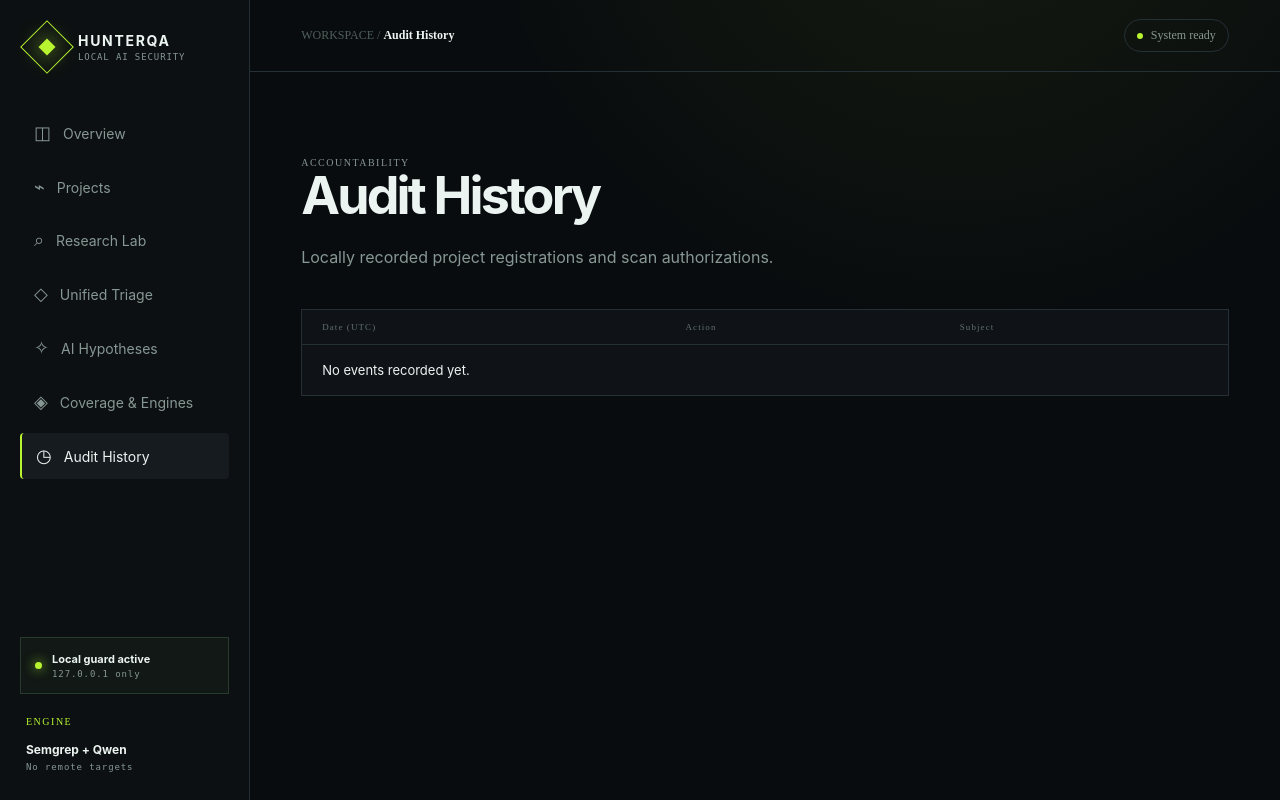
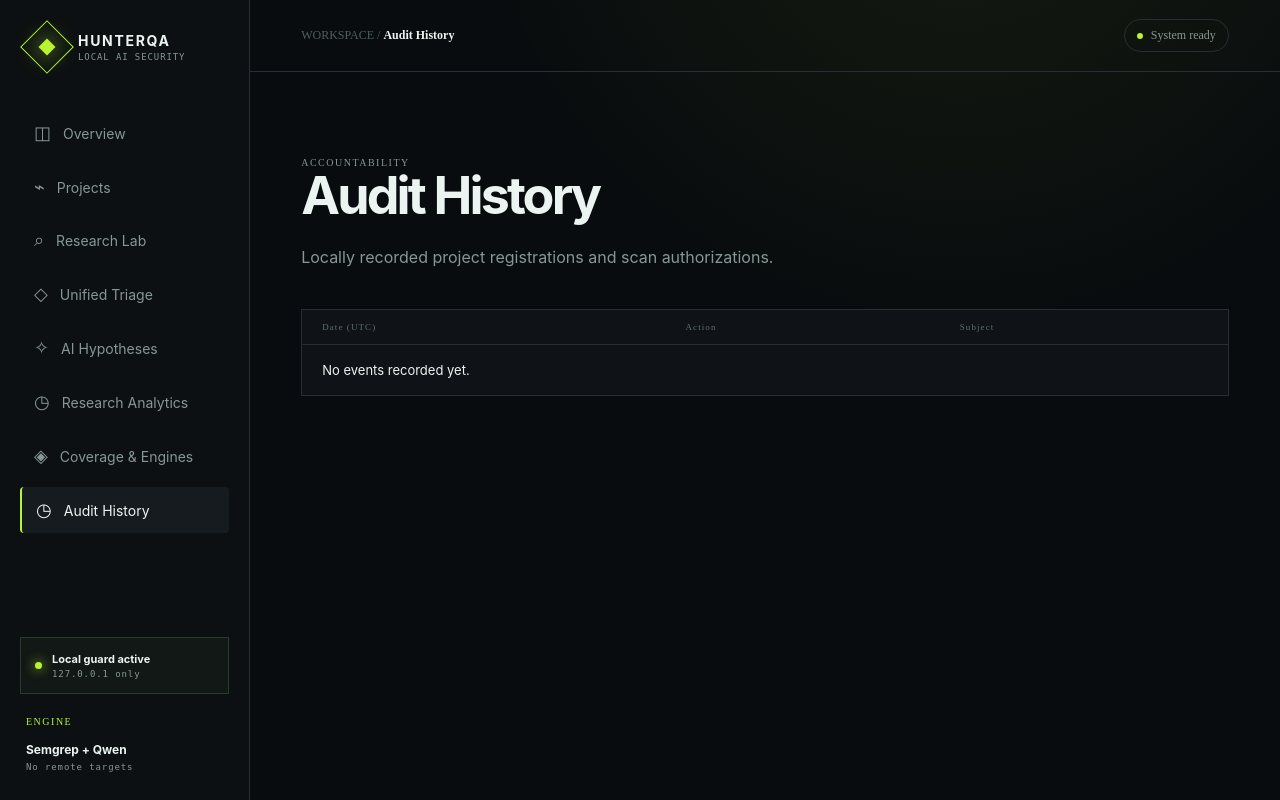
Before and after one commit to ManeaAl-Shabrain/HunterQA-AI, a Flask app: page /audit in a window 1280 px wide. Run offline with Flask 3, Linux system fonts and the light colour scheme; data that the repository does not hold is empty.

Commit message:
Phase 7.6: connect research analytics page

```diff
--- a/hunterqa/templates/base.html
+++ b/hunterqa/templates/base.html
@@ -28,6 +28,7 @@
       </a>
 
         <a class="nav-link {{ 'active' if request.endpoint == 'main.hypotheses' }}" href="{{ url_for('main.hypotheses') }}"><span>✧</span> AI Hypotheses</a>
+        <a class="nav-link {{ 'active' if request.endpoint == 'main.research_analytics_dashboard' }}" href="{{ url_for('main.research_analytics_dashboard') }}"><span>◷</span> Research Analytics</a>
         <a class="nav-link {{ 'active' if request.endpoint == 'main.capabilities' }}" href="{{ url_for('main.capabilities') }}"><span>◈</span> Coverage & Engines</a>
         <a class="nav-link {{ 'active' if request.endpoint == 'main.audit_history' }}" href="{{ url_for('main.audit_history') }}"><span>◷</span> Audit History</a>
       </nav>
```
